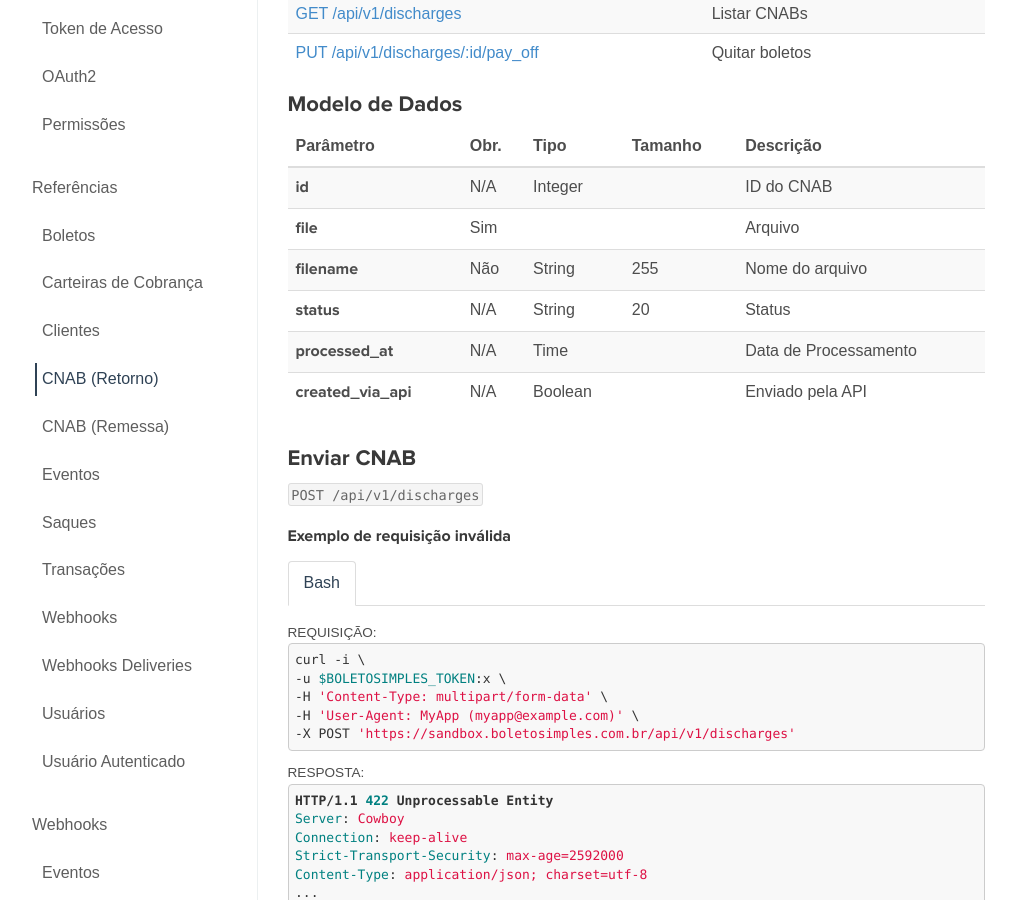
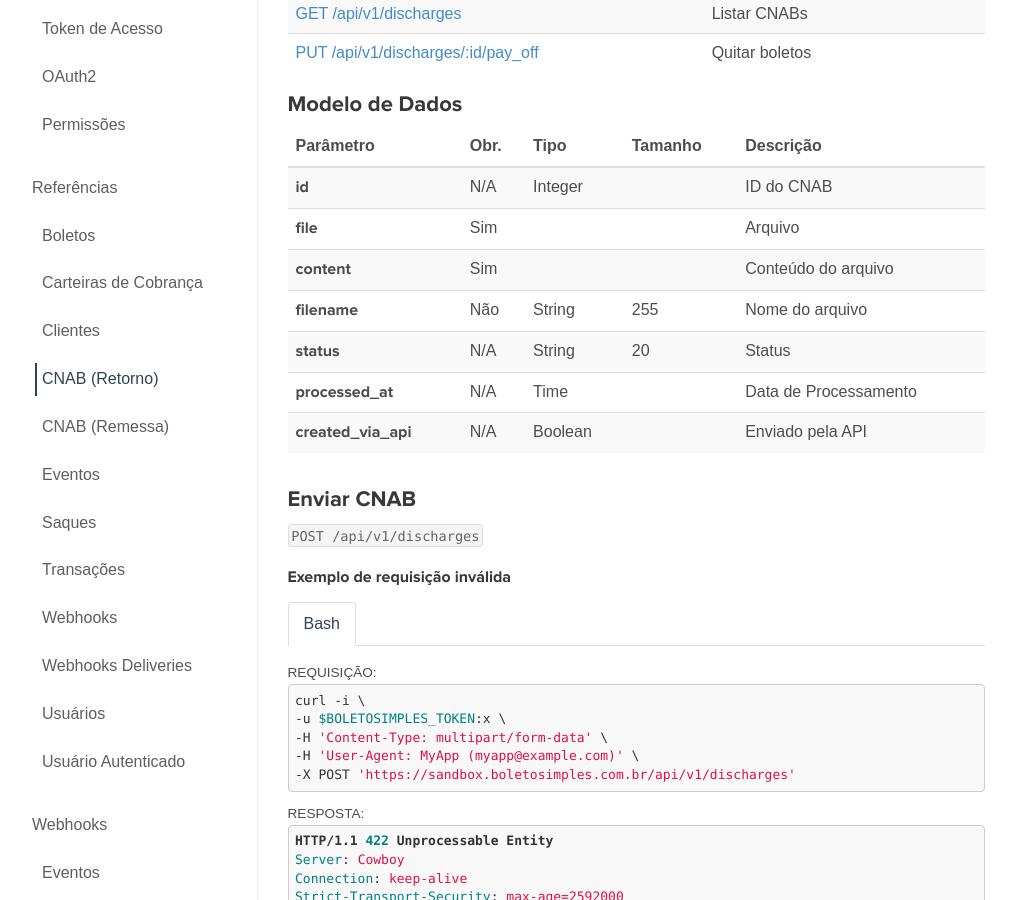
Before and after one commit to BoletoSimples/boletosimples-docs, a Jekyll site: the page built from reference/v1/discharges/index.md, in a window 1280 px wide and 900 px high, scrolled down 489 px. Shown: the whole window, without its empty margins (135-1151 px from the left). Built offline with Jekyll 4.4.1, drawn with Linux system fonts in a browser that asks for light colours.

Commit message:
update fields in discharges

```diff
--- a/reference/v1/discharges/index.md
+++ b/reference/v1/discharges/index.md
@@ -20,6 +20,7 @@ breadcrumb: CNAB (Retorno)
 | ---------------------- | ----- | ------- | ------- | ------------------------
 | **id**                 | N/A   | Integer |         | ID do CNAB
 | **file**               | Sim   |         |         | Arquivo
+| **content**            | Sim   |         |         | Conteúdo do arquivo
 | **filename**           | Não   | String  | 255     | Nome do arquivo
 | **status**             | N/A   | String  | 20      | Status
 | **processed_at**       | N/A   | Time    |         | Data de Processamento
```
